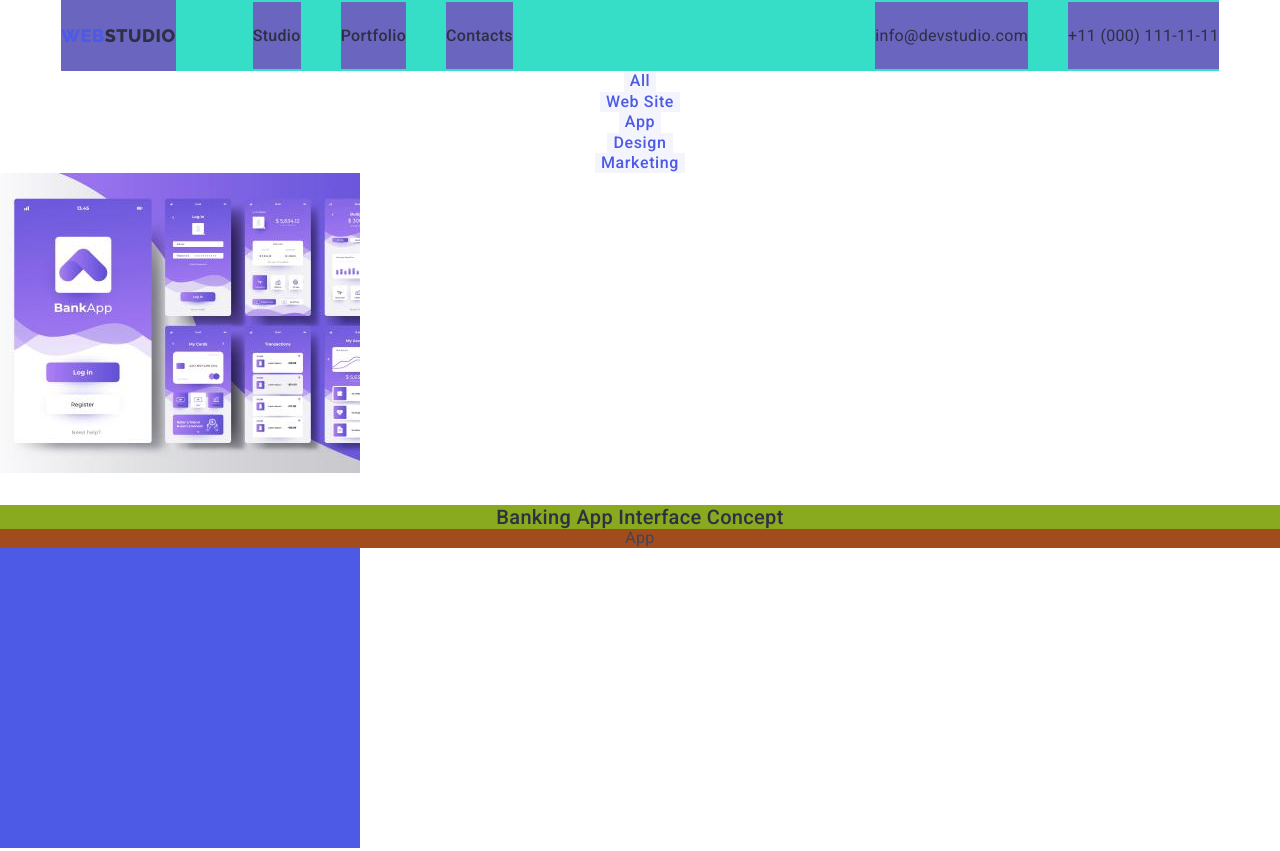
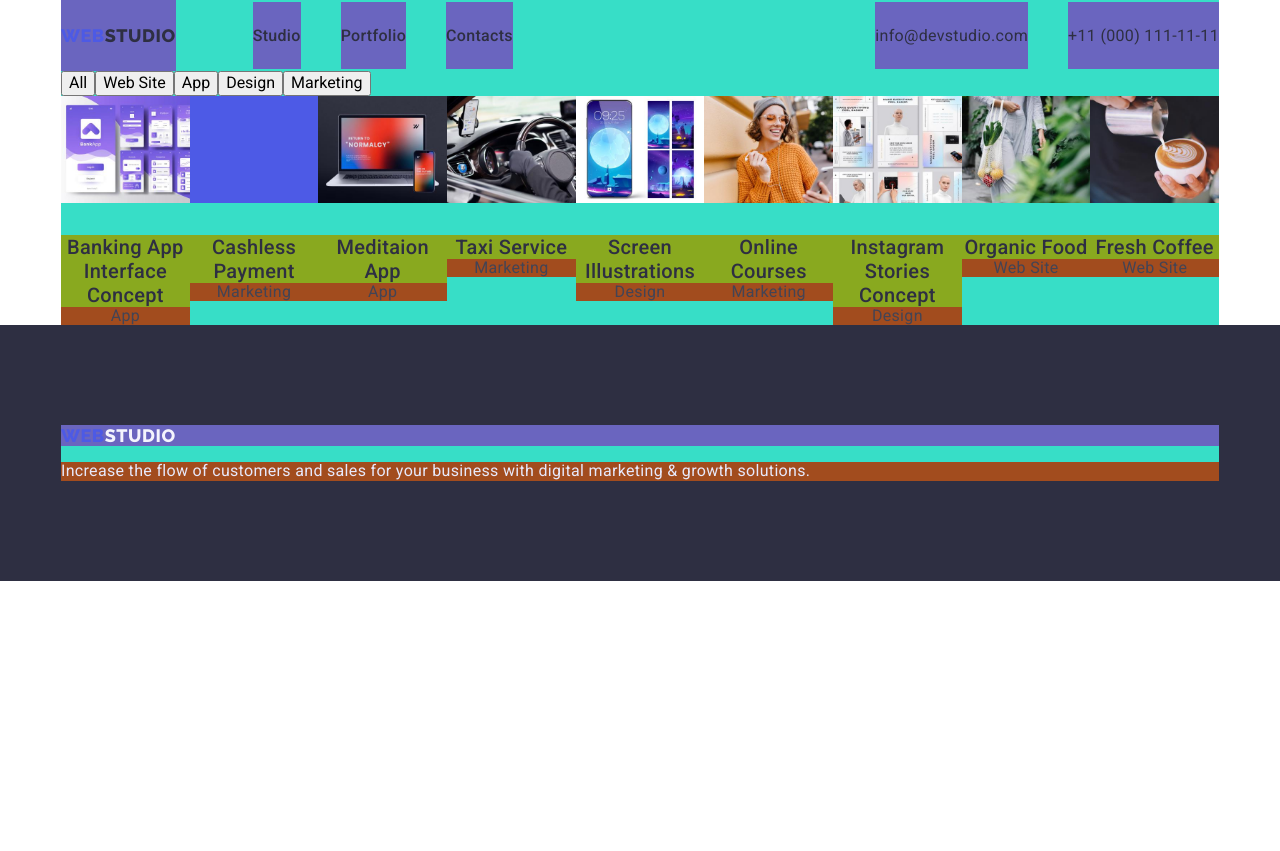
Before and after one commit to Yuriy-Dobryi/goit-markup-hw-07, a plain HTML site: page portfolio.html in a window 1280 px wide. Shown: the top 851 px of the page. After the commit the page ends 800 px from the top, so only its background shows below. Drawn offline with nearby package versions, Linux system fonts and the light colour scheme.

Commit message:
portfolio - vse slomalos' blat

```diff
--- a/css/styles.css
+++ b/css/styles.css
@@ -202,6 +202,10 @@ img:not(.goals img){
    background-color: #F4F4FD;
 }
 /* ----------- PORTFOLIO MAIN -----------> */
+.radio-btn{
+   display: flex;
+}
+.portfolio
 .portfolio .radio-btn .button {
    background-color: #F4F4FD;
    color: var(--primary-brand-color);
--- a/portfolio.html
+++ b/portfolio.html
@@ -43,6 +43,7 @@
    <main>
       <section class="portfolio section">
          <h1 class="visually-hidden">Portfolio</h1>
+         <div class="container">
             <ul class="radio-btn list">
                <li><button class="button" type="button">All</button></li>
                <li><button class="button" type="button">Web Site</button></li>
@@ -115,6 +116,7 @@
                   </a>
                </li>
             </ul>
+         </div>
       </section>
    </main>
    <!----------- FOOTER ----------->
```
Lines whose indentation alone changed are shown as unchanged.
